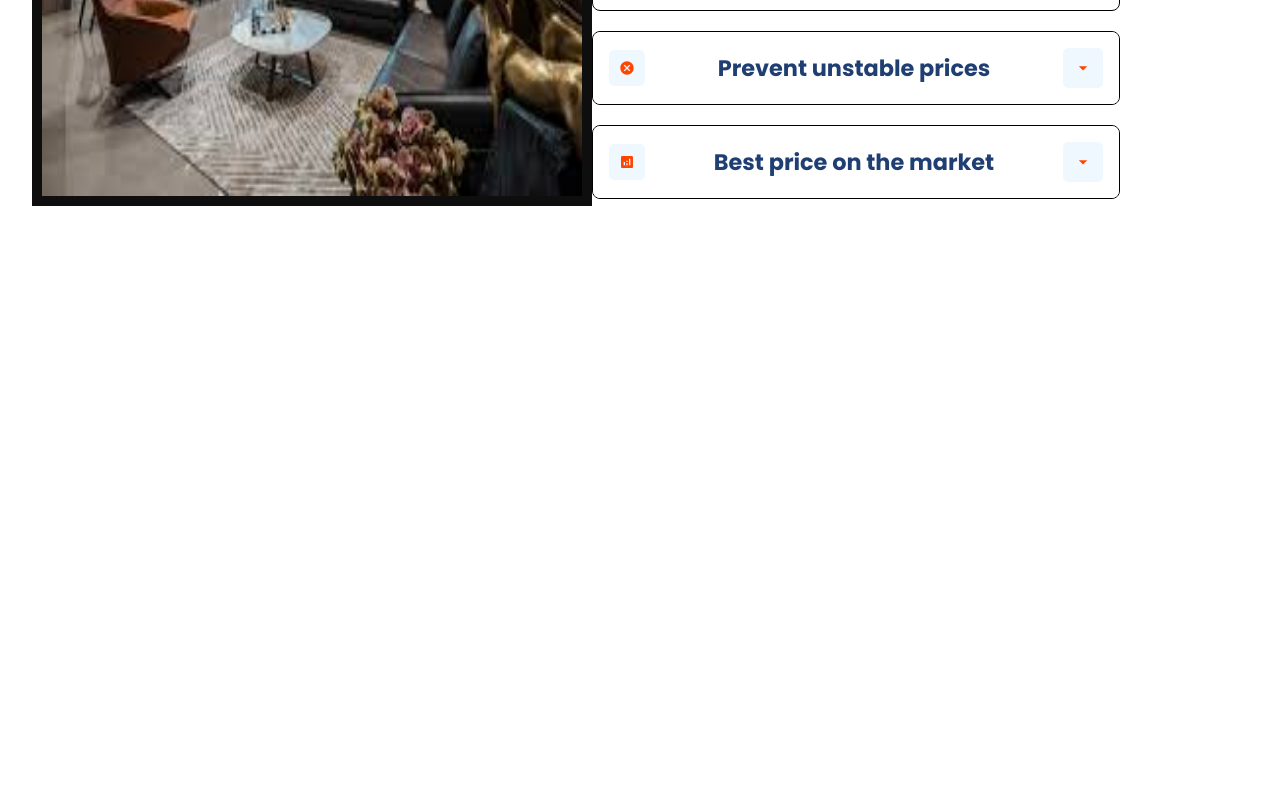
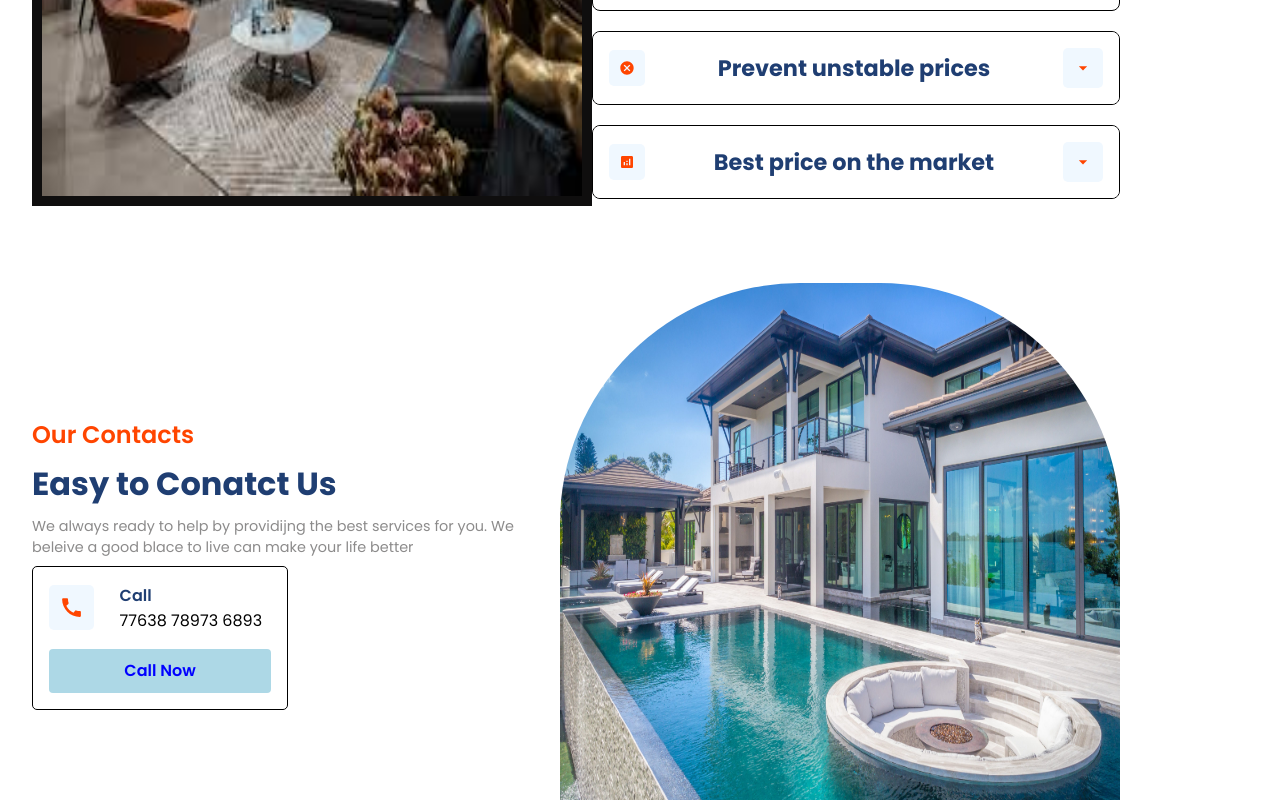
Before and after one commit to Aamir-Manzoor/Real-Estate-Web-Application, a React (Vite) app: page / in a window 1280 px wide. Shown: the part 2000-2800 px from the top of the page. Before the commit the page ends 2251 px from the top, so only its background shows below. Built offline with nearby package versions, Linux system fonts and the light colour scheme.

Commit message:
Added Changes in contact

```diff
--- a/src/components/contact/Contact.css
+++ b/src/components/contact/Contact.css
@@ -0,0 +1,43 @@
+.c-container {
+  justify-content: space-between !important;
+}
+.c-container > div {
+    flex: 1;
+}
+
+.c-right {
+    width: 100%;
+
+}
+.c-left {
+    gap: 0.5rem;
+}
+
+.contactModes .row {
+    gap: 1.5rem;
+}
+.mode{
+    width: 16rem;
+    padding: 1rem;
+    border: 1px solid black;
+    border-radius: 5px;
+    gap: 1rem;
+    transition: all 300ms ease-in;
+}
+
+.mode .button{
+    width: 100%;
+    background: lightblue;
+    color: blue;
+    font-size: 1rem;
+    font-weight: 600;
+}
+
+.mode>:nth-child(1){
+    width: 100%;
+    gap: 1.6rem;
+}
+.mode .detail .primaryText{
+    font-size: 1rem;
+    font-weight: 600;
+}
--- a/src/components/contact/Contact.jsx
+++ b/src/components/contact/Contact.jsx
@@ -1,11 +1,48 @@
-import './Contact.css'
+import Img4 from "../../assets/main4.jpg";
+import { MdCall } from "react-icons/md";
+import "./Contact.css";
+// import {HiChatBubbleBottomCenter} from 'react-icons/hi';
+
 
 const Contact = () => {
   return (
-    <section className='c-wrapper'>
+    <section className="c-wrapper">
+      <div className="paddings innerWidth flexCenter c-container">
+        {/* left side */}
+        <div className=" flexColStart c-left">
+          <span className="orangeText">Our Contacts</span>
+          <span className="primaryText">Easy to Conatct Us</span>
+          <span className="secondaryText">
+            We always ready to help by providijng the best services for you. We
+            beleive a good blace to live can make your life better
+          </span>
+          <div className="flexColStart contactModes">
+            {/* first row */}
+            <div className="flexColStart row">
+              <div className="flexColCenter mode">
+                <div className="flexStart">
+                  <div className="flexCenter icon">
+                    <MdCall size={25} />
+                  </div>
+                  <div className="flexColStart detail">
+                    <span className="primaryText">Call</span>
+                    <span>77638 78973 6893</span>
+                  </div>
+                </div>
+                <div className="flexCenter button">Call Now</div>
+              </div>
+            </div>
+          </div>
+        </div>
+        {/* right side */}
+        <div className="c-right">
+          <div className="image-container">
+            <img src={Img4} alt="Image" />
+          </div>
+        </div>
+      </div>
+    </section>
+  );
+};
 
-    </section>
-  )
-}
-
-export default Contact
+export default Contact;
```
